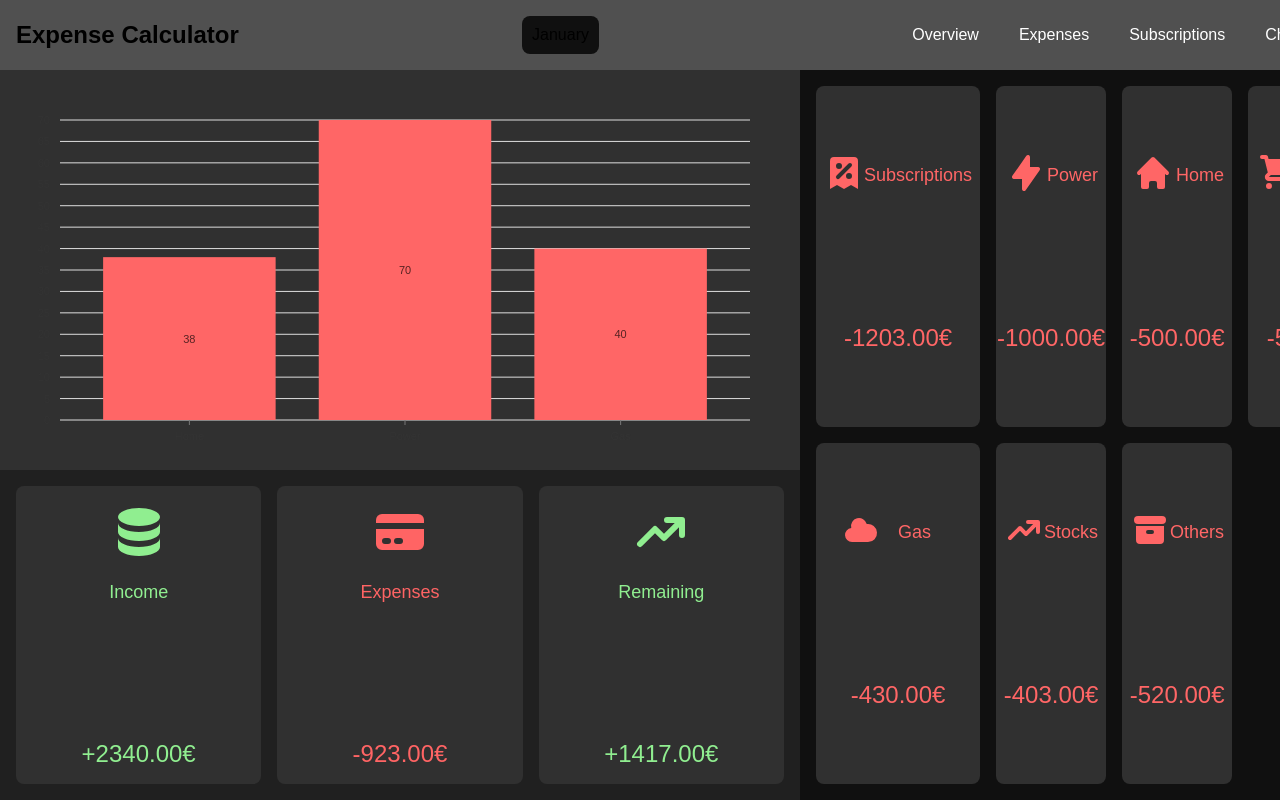
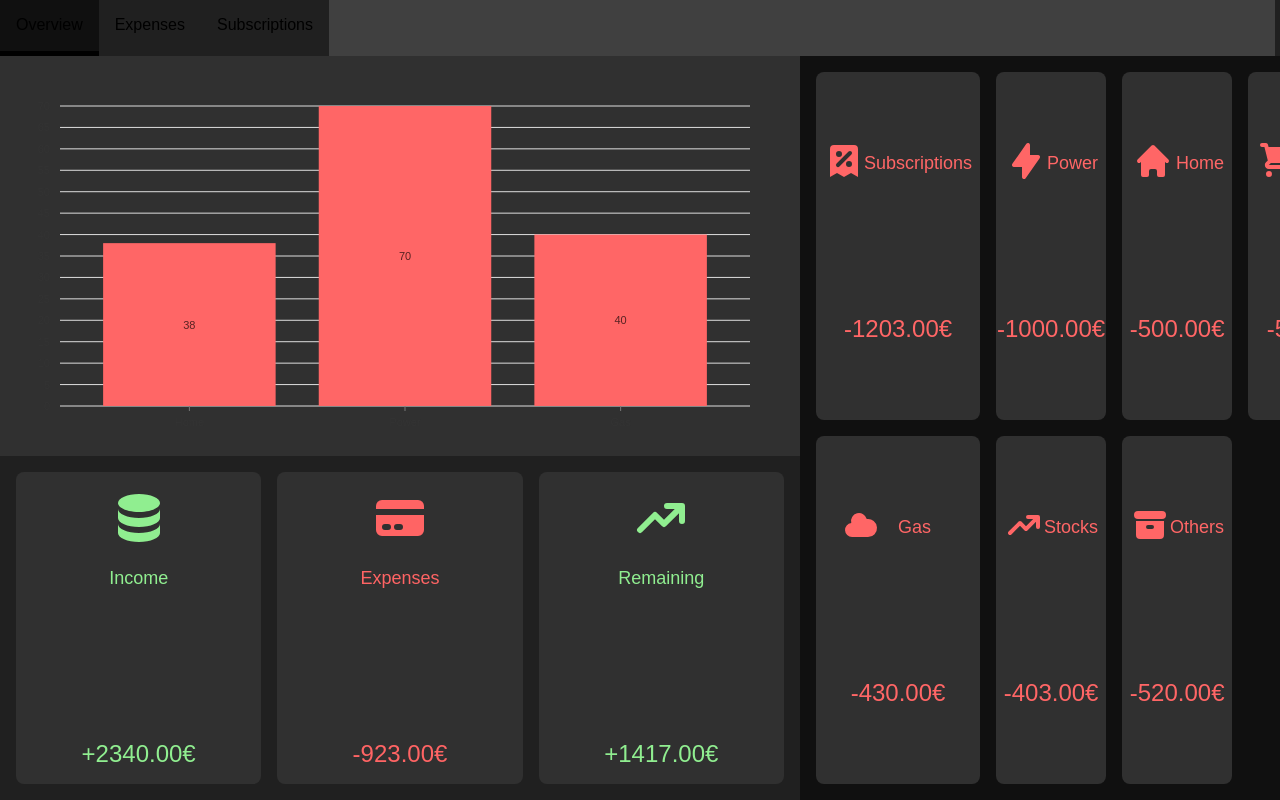
Before and after one commit to G4mingJon4s/expenseCalc, a Next.js app: page / in a window 1280 px wide. Built offline with nearby package versions, Linux system fonts and the light colour scheme; a web font is replaced by a local one.

Commit message:
NavBar changes

```diff
--- a/src/components/NavigationBar.tsx
+++ b/src/components/NavigationBar.tsx
@@ -1,25 +1,37 @@
 import React from "react";
 import styles from "@/styles/NavigationBar.module.css";
+import { HiCalendar } from "react-icons/hi";
 
 interface Props {
-	title: string;
 	currentMonth: string;
 	toggleMonthModal: () => void;
 }
 
-export default function NavigationBar({ title, currentMonth, toggleMonthModal }: Props) {
+export default function NavigationBar({ currentMonth, toggleMonthModal }: Props) {
 	return (
-		<nav className={styles["navbar"]}>
-			<h1>{title}</h1>
-			<div className={styles["navbar-center"]}>
-				<span className={styles["navbar-center-text"]}>{currentMonth}</span>
-			</div>
-			<ul className={styles["navbar-links"]}>
-				<li className={styles["navbar-link-item"]}><a href="" className={styles["navbar-link"]}>Overview</a></li>
-				<li className={styles["navbar-link-item"]}><a href="#expenses" className={styles["navbar-link"]}>Expenses</a></li>
-				<li className={styles["navbar-link-item"]}><a href="#subscriptions" className={styles["navbar-link"]}>Subscriptions</a></li>
-				<li className={styles["navbar-link-item"]}><button className={styles["navbar-month-button"]} onClick={toggleMonthModal}>Change Month</button></li>
+		<nav className={styles["container"]}>
+			<Month currentMonth={currentMonth} toggleMonthModal={toggleMonthModal}/>
+			<ul className={styles["links"]}>
+				<li className={styles["item"]}><a href="" className={styles["link"]}>Overview</a></li>
+				<li className={styles["item"]}><a href="#expenses" className={styles["link"]}>Expenses</a></li>
+				<li className={styles["item"]}><a href="#subscriptions" className={styles["link"]}>Subscriptions</a></li>
 			</ul>
 		</nav>
 	);
 }
+
+interface MonthProps {
+	currentMonth: string;
+	toggleMonthModal: () => void;
+}
+
+export function Month({ currentMonth, toggleMonthModal }: MonthProps) {
+	return (
+		<div className={styles["month-container"]}>
+			<button className={styles["change-month"]} onClick={toggleMonthModal}>
+				<HiCalendar size={24}/>
+				<span className={styles["month-text"]}>{currentMonth}</span>
+			</button>
+		</div>
+	);
+}
--- a/src/pages/index.tsx
+++ b/src/pages/index.tsx
@@ -60,7 +60,7 @@ export default function Home({ months }: Props) {
 			<MonthSwitcherModal isOpen={isModalOpen} months={months} chosen={chosenMonth} onClose={closeModal} changeMonth={changeMonth}/>
 			<div className={styles["container"]}>
 				<div className={styles["navbar"]}>
-					<NavigationBar title={title} currentMonth={chosenMonth} toggleMonthModal={toggleModal}/>
+					<NavigationBar currentMonth={chosenMonth} toggleMonthModal={toggleModal}/>
 				</div>
 				<div className={styles["description"]}>
 					<Description data={testData}/>
@@ -79,7 +79,7 @@ export default function Home({ months }: Props) {
 export function getServerSideProps() {
 	return {
 		props: {
-			months: ["January", "February", "March", "April", "May", "June", "July", "August", "September", "October", "November", "December"]
+			months: ["January", "February", "March", "April", "May", "June", "July", "August", "September", "October", "November", "December", "December 2023"]
 		}
 	};
 }
--- a/src/styles/NavigationBar.module.css
+++ b/src/styles/NavigationBar.module.css
@@ -1,71 +1,82 @@
-.navbar {
+.container {
 	display: flex;
+	background-color: #404040;
+	width: 100%;
+	height: 100%;
+	flex-direction: row-reverse;
 	justify-content: space-between;
-	align-items: center;
-	padding: 1rem;
-	background-color: #505050;
 }
 
-.navbar-links {
+.links {
 	display: flex;
 	list-style-type: none;
-	margin: 0;
-	padding: 0;
 }
 
-.navbar-link-item {
-	margin-left: 20px;
+.link {
+	height: 100%;
+	text-decoration: none;
+	position: relative;
+	padding: 1rem;
+	display: block;
+	background-color: #202020;
+}
+
+.link:hover {
+	background-color: #101010;
+}
+
+.link::before {
+	content: "";
+	position: absolute;
+	display: block;
+	width: 100%;
+	height: 5px;
+	bottom: 0;
+	left: 0;
+	background-color: #000;
+	transform: scaleX(0);
+	transition: transform 0.3s ease;
+}
+
+.link:hover::before {
+	transform: scaleX(1);
+}
+
+.month-text {
+	display: inline-block;
+	padding-left: 0.5rem;
+}
+
+.change-month {
+	color: #ffffff;
+	text-decoration: none;
+	align-items: center;
+	display: flex;
+}
+
+.month-container {
+	background-color: #202020;
+	padding: 1rem;
 	position: relative;
 }
 
-.navbar-month-button {
-	color: #ffffff;
-	text-decoration: none;
-	padding: 10px;
-	display: block;
+.month-container:hover {
+	background-color: #101010;
 }
 
-.navbar-month-button:hover {
-	background-color: rgb(74, 74, 74);
-	border-radius: 0.5rem;
+.month-container::before {
+	content: "";
+	position: absolute;
+	display: block;
+	width: 100%;
+	height: 5px;
+	bottom: 0;
+	left: 0;
+	background-color: #000;
+	transform: scaleX(0);
+	transition: transform 0.3s ease;
 }
 
-.navbar-month-button:hover::before {
-	content: "";
-	position: absolute;
-	background-color: #fff;
-	border: 1px solid #ddd;
-	z-index: -1;
+.month-container:hover::before {
+	transform: scaleX(1);
 }
-
-.navbar-link {
-	color: rgb(255, 255, 255);
-	text-decoration: none;
-	padding: 10px;
-	display: block;
-}
-
-.navbar-link:hover {
-	background-color: rgb(74, 74, 74);
-	border-radius: 0.5rem;
-}
-
-.navbar-link:hover::before {
-	content: "";
-	position: absolute;
-	background-color: #fff;
-	border: 1px solid #ddd;
-	z-index: -1;
-}
-
-.navbar-center {
-	flex: 1;
-	text-align: center;
-}
-
-.navbar-center-text {
-	background-color: rgb(16, 16, 16);
-	border-radius: 0.5rem;
-	display: inline-block;
-	padding: 10px;
-}
```
